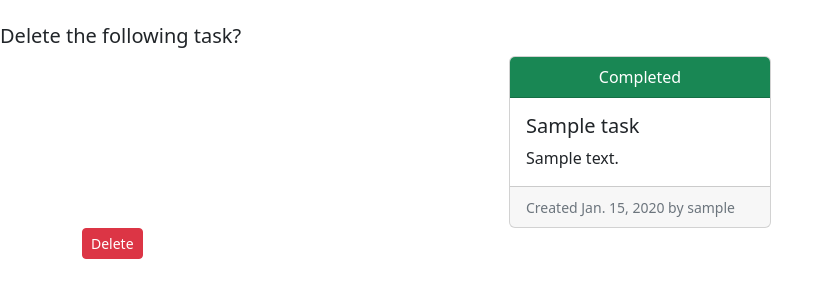
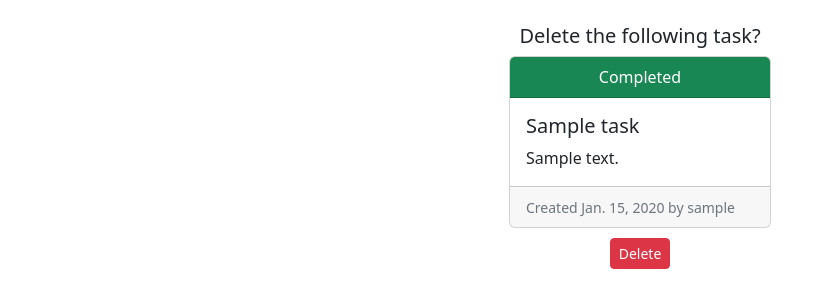
Before and after one commit to arkanalexei/pbp-tugas2, a Django app: page /todolist/delete_task/1/ in a window 1280 px wide. Shown: the part 58-366 px from the top of the page, without its empty margins (0-833 px from the left). Run offline with Django 4.2, Linux system fonts and the light colour scheme; a user stored in the database is signed in; tables that the repository leaves empty hold one stand-in row (values such as "Sample post").

Commit message:
updated css

```diff
--- a/todolist/templates/delete_task.html
+++ b/todolist/templates/delete_task.html
@@ -28,7 +28,7 @@
     </nav>
     <br>
 
-    <h5>Delete the following task?</h5>
+    <h5 style="text-align:center;">Delete the following task?</h5>
     <div class="row row-cols-1 row-cols-md-4 g-4 justify-content-center">
         <div class="col">
             <div class="card">
@@ -54,7 +54,7 @@
 
 
     <div class="container">
-        <div class="vertical-center">
+        <div class="vertical-center" style="text-align: center;margin-top: 10px;">
             <form method="POST" action="" class="justify-content-center">
                 {% csrf_token %}
                 <input class="btn btn-sm btn-danger" type="submit" value="Delete" name="Yes">
```
